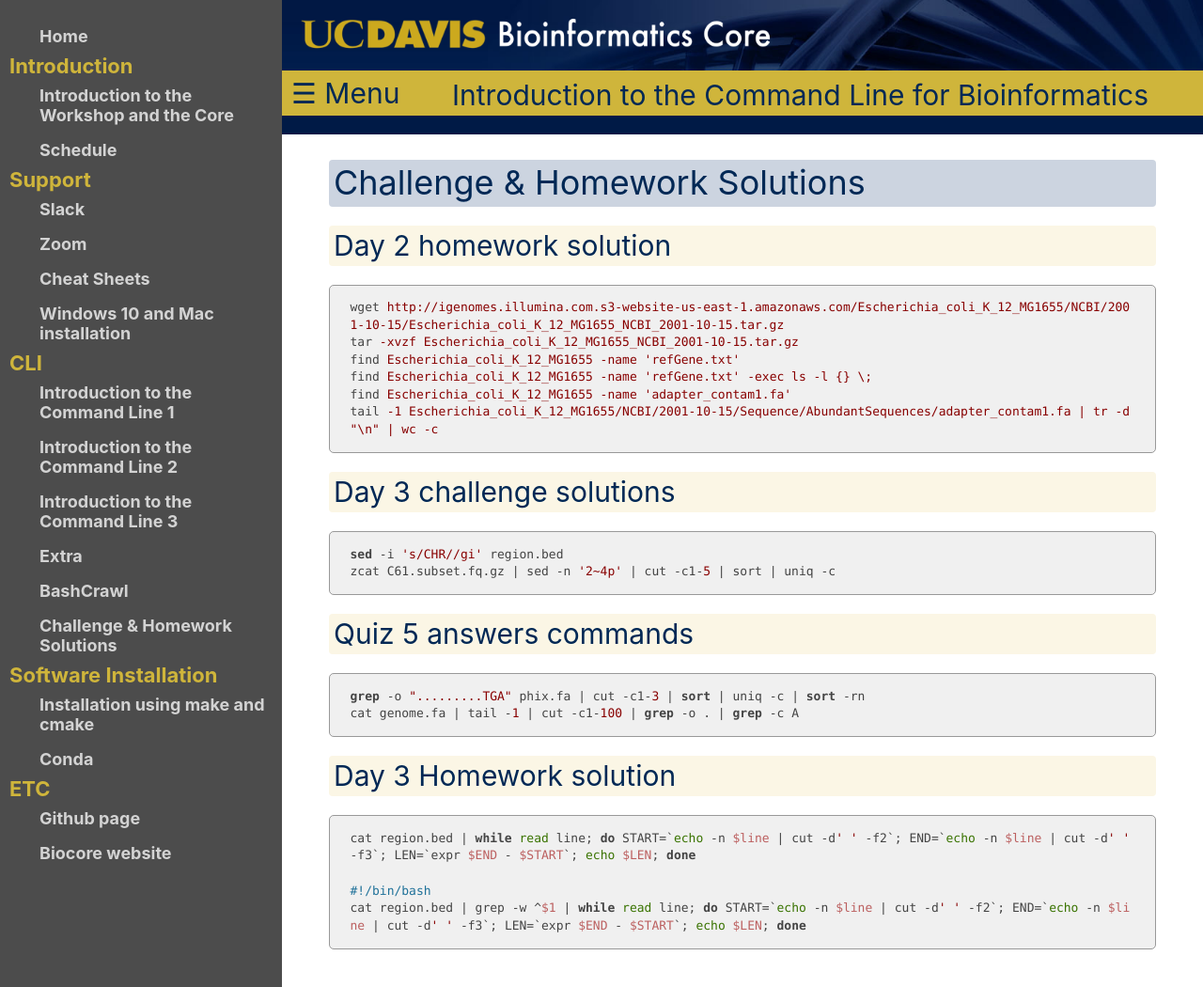
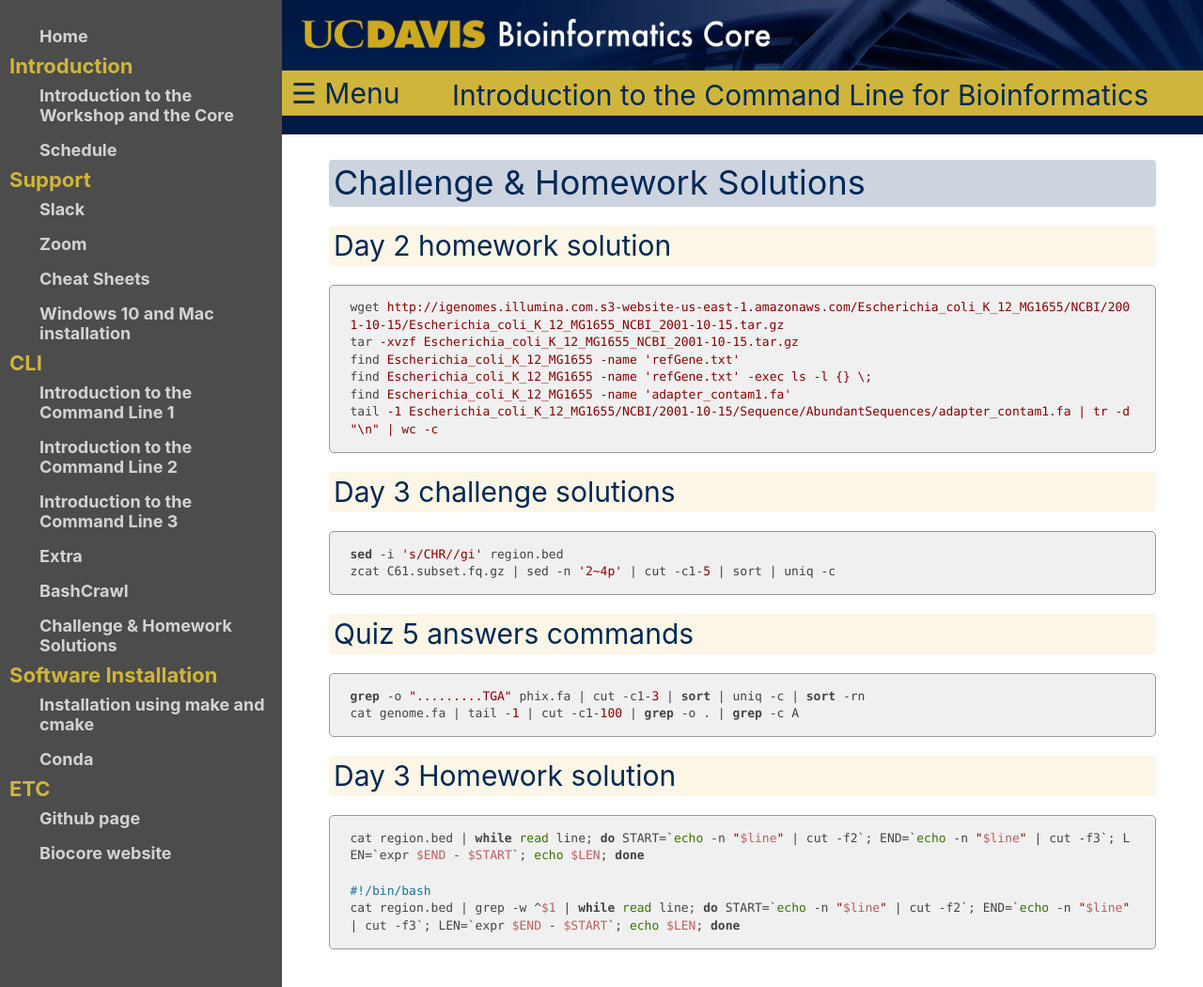
Before and after one commit to ucdavis-bioinformatics-training/2023-January-Introduction-to-the-Command-Line-for-Bioinformatics, a Jekyll site: the page built from cli/solutions.md, in a window 1280 px wide. Shown: the whole page at 94% size. Built offline with Jekyll 4.4.1, drawn with Linux system fonts in a browser that asks for light colours; our own code applies the rules of GitHub Pages for plain Markdown files.

```diff
--- a/cli/solutions.md
+++ b/cli/solutions.md
@@ -26,7 +26,7 @@ Quiz 5 answers commands
 Day 3 Homework solution
 -----------------------
 
-    cat region.bed | while read line; do START=`echo -n $line | cut -d' ' -f2`; END=`echo -n $line | cut -d' ' -f3`; LEN=`expr $END - $START`; echo $LEN; done
+    cat region.bed | while read line; do START=`echo -n "$line" | cut -f2`; END=`echo -n "$line" | cut -f3`; LEN=`expr $END - $START`; echo $LEN; done
 
     #!/bin/bash
-    cat region.bed | grep -w ^$1 | while read line; do START=`echo -n $line | cut -d' ' -f2`; END=`echo -n $line | cut -d' ' -f3`; LEN=`expr $END - $START`; echo $LEN; done
+    cat region.bed | grep -w ^$1 | while read line; do START=`echo -n "$line" | cut -f2`; END=`echo -n "$line" | cut -f3`; LEN=`expr $END - $START`; echo $LEN; done
```
